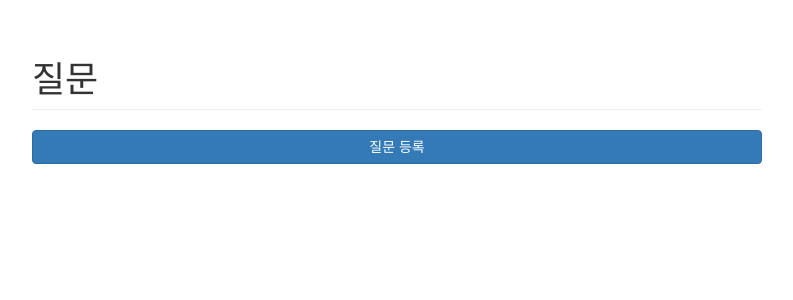
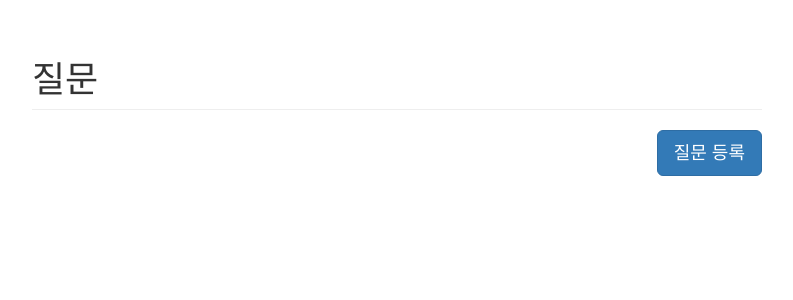
Before and after one commit to bookpark/Hackathon-Klass, a Django app: template klass/templates/post/qst_list.html in a window 1280 px wide. Shown: the part 69-369 px from the top of the page, without its empty margins (243-1036 px from the left). Run offline with Django 3.2, Linux system fonts and the light colour scheme; the template is opened without the code that fills it, so the values that code supplies are empty; the visitor is signed in with stand-in values (Sample User, id 1); parts of the project's set-up code (start-up, migrations or seed data) failed here and were passed over; some libraries are stand-ins or nearby versions.

Commit message:
button 수정

```diff
--- a/klass/templates/post/qst_list.html
+++ b/klass/templates/post/qst_list.html
@@ -4,7 +4,7 @@
 {% endblock %}
 {% block content %}
     <a href="{% url 'post:question_upload' %}">
-        <button class="btn btn-primary btn-block">질문 등록</button>
+        <button class="btn btn-primary btn-lg pull-right">질문 등록</button>
     </a>
     <div>
         {% include 'include/list-horizontal.html' with item_list=qst_list item=question %}
```
